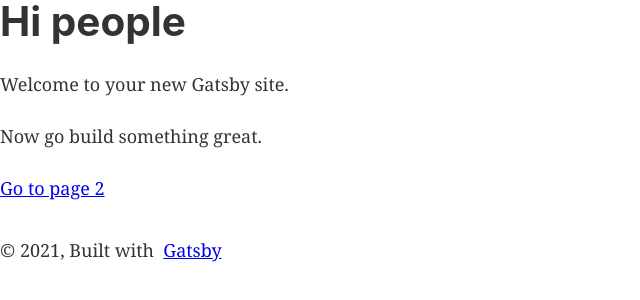
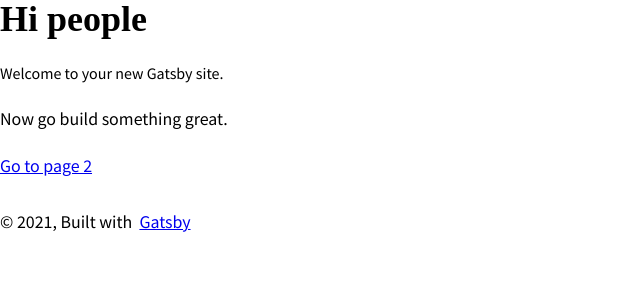
Before and after one commit to FutureSeller/solasido.kr, a Gatsby site: page / in a window 1280 px wide. Shown: the whole page, without its empty margins (0-640 px from the left). Built offline with nearby package versions, Linux system fonts and the light colour scheme; Gatsby itself is replaced by a stand-in of ours.

Commit message:
FP-5 Add font-families

```diff
--- a/gatsby-browser.js
+++ b/gatsby-browser.js
@@ -5,3 +5,5 @@
  */
 
 // You can delete this file if you're not using it
+
+import './src/global.scss'
--- a/src/components/Layout.scss
+++ b/src/components/Layout.scss
@@ -1,24 +1,3 @@
-html {
-  -ms-text-size-adjust: 100%;
-  -webkit-text-size-adjust: 100%;
-  font: 112.5%/1.45em georgia, serif, sans-serif;
-  box-sizing: border-box;
-  overflow-y: scroll;
-}
-body {
-  margin: 0;
-  -webkit-font-smoothing: antialiased;
-  -moz-osx-font-smoothing: grayscale;
-  color: hsla(0, 0%, 0%, 0.8);
-  font-family: georgia, serif;
-  font-weight: normal;
-  word-wrap: break-word;
-  font-kerning: normal;
-  -moz-font-feature-settings: 'kern', 'liga', 'clig', 'calt';
-  -ms-font-feature-settings: 'kern', 'liga', 'clig', 'calt';
-  -webkit-font-feature-settings: 'kern', 'liga', 'clig', 'calt';
-  font-feature-settings: 'kern', 'liga', 'clig', 'calt';
-}
 article,
 aside,
 details,
--- /dev/null
+++ b/src/global.scss
@@ -0,0 +1,15 @@
+@import url('https://fonts.googleapis.com/css2?family=Noto+Sans+KR&display=swap');
+@import url('https://fonts.googleapis.com/css2?family=Source+Sans+Pro&display=swap');
+
+@font-face {
+  font-family: 'lovelo';
+  src: url('/fonts/lovelo') format('otf');
+  font-weight: normal;
+  font-style: normal;
+}
+
+html,
+body {
+  margin: 0;
+  font-family: 'Noto Sans KR', 'Noto Sans';
+}
--- a/src/pages/index.tsx
+++ b/src/pages/index.tsx
@@ -7,8 +7,8 @@ import SEO from '../components/SEO'
 const IndexPage = () => (
   <Layout>
     <SEO title="Home" />
-    <h1>Hi people</h1>
-    <p>Welcome to your new Gatsby site.</p>
+    <h1 style={{ fontFamily: 'lovelo' }}>Hi people</h1>
+    <p style={{ fontFamily: 'Source Sans Pro'}}>Welcome to your new Gatsby site.</p>
     <p>Now go build something great.</p>
     <div style={{ maxWidth: '300px', marginBottom: '1.45rem' }} />
     <Link to="/404/">Go to page 2</Link> <br />
```
Also changed, not shown: static/fonts/lovelo.otf (added).
